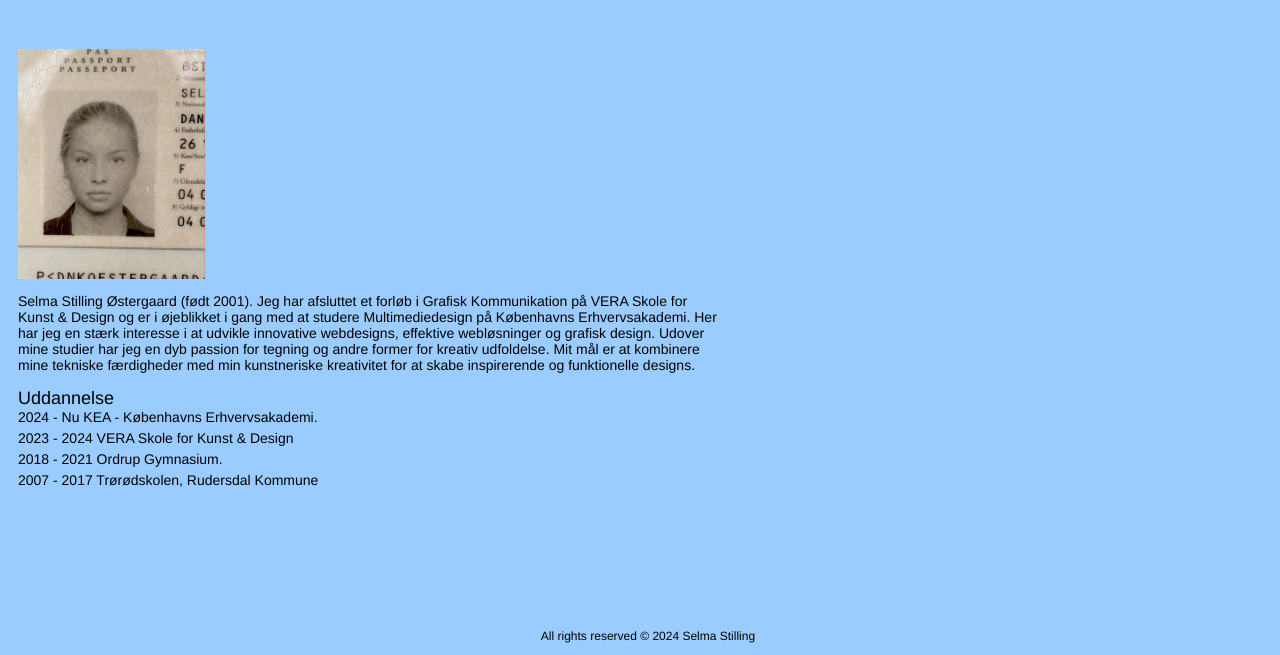
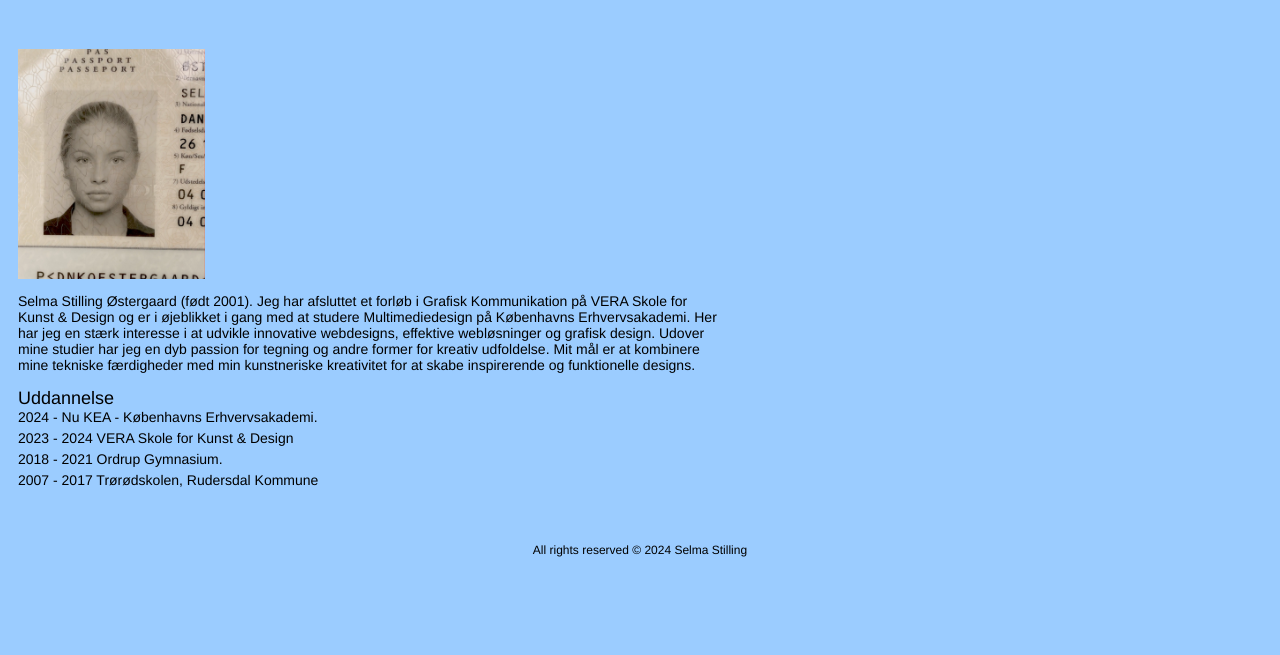
Before and after one commit to seos0001/06_portfolio, a plain HTML site: page about.html in a window 1280 px wide. Shown: the part 145-800 px from the top of the page. Drawn offline with Linux system fonts and the light colour scheme.

Commit message:
footer about

```diff
--- a/about.html
+++ b/about.html
@@ -54,7 +54,7 @@
         </div>
 
     </main>
-    <footer class="footer_uden_scroll">
+    <footer>
         <p>
             All rights reserved © 2024 Selma Stilling
         </p>
```
